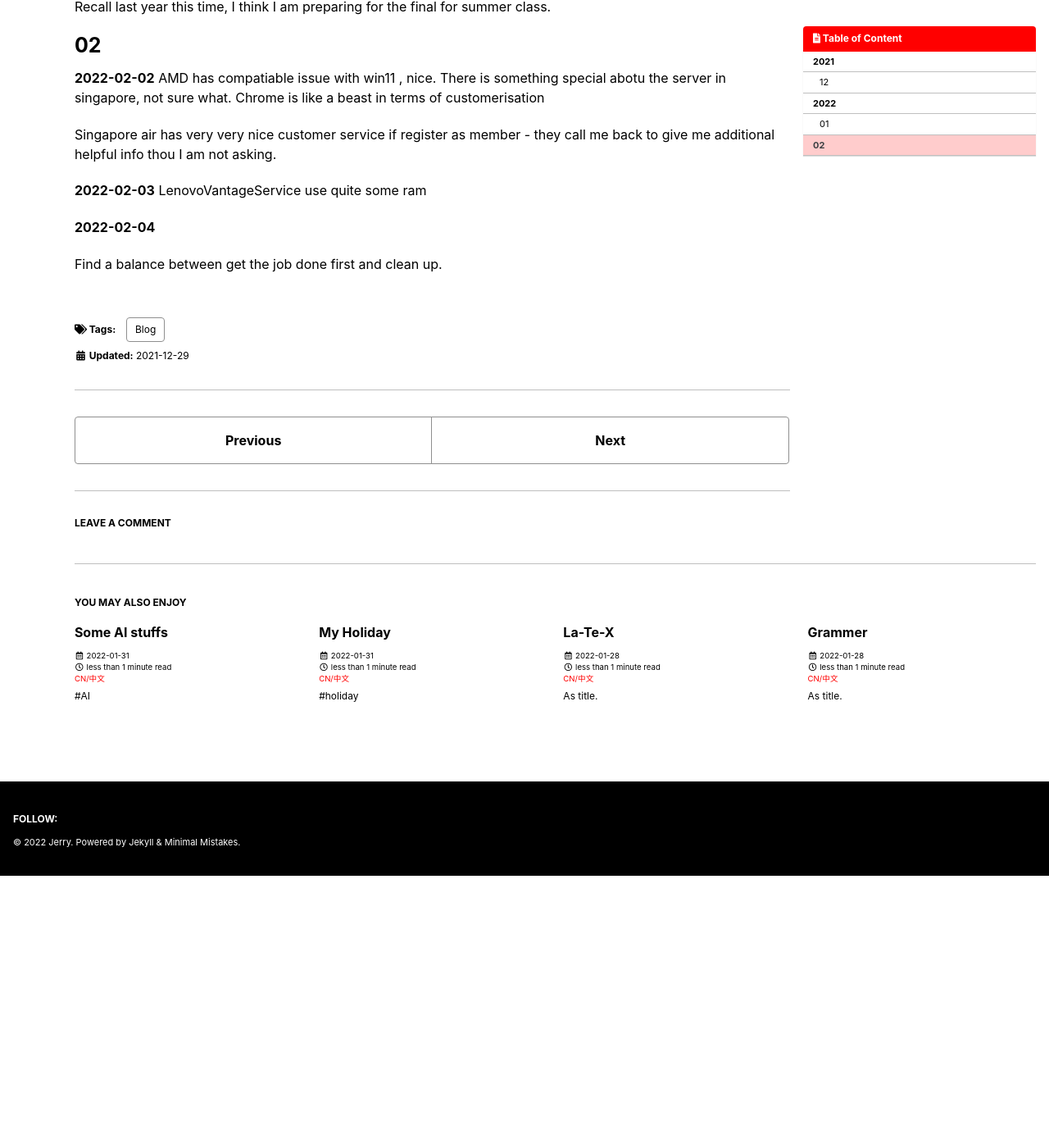
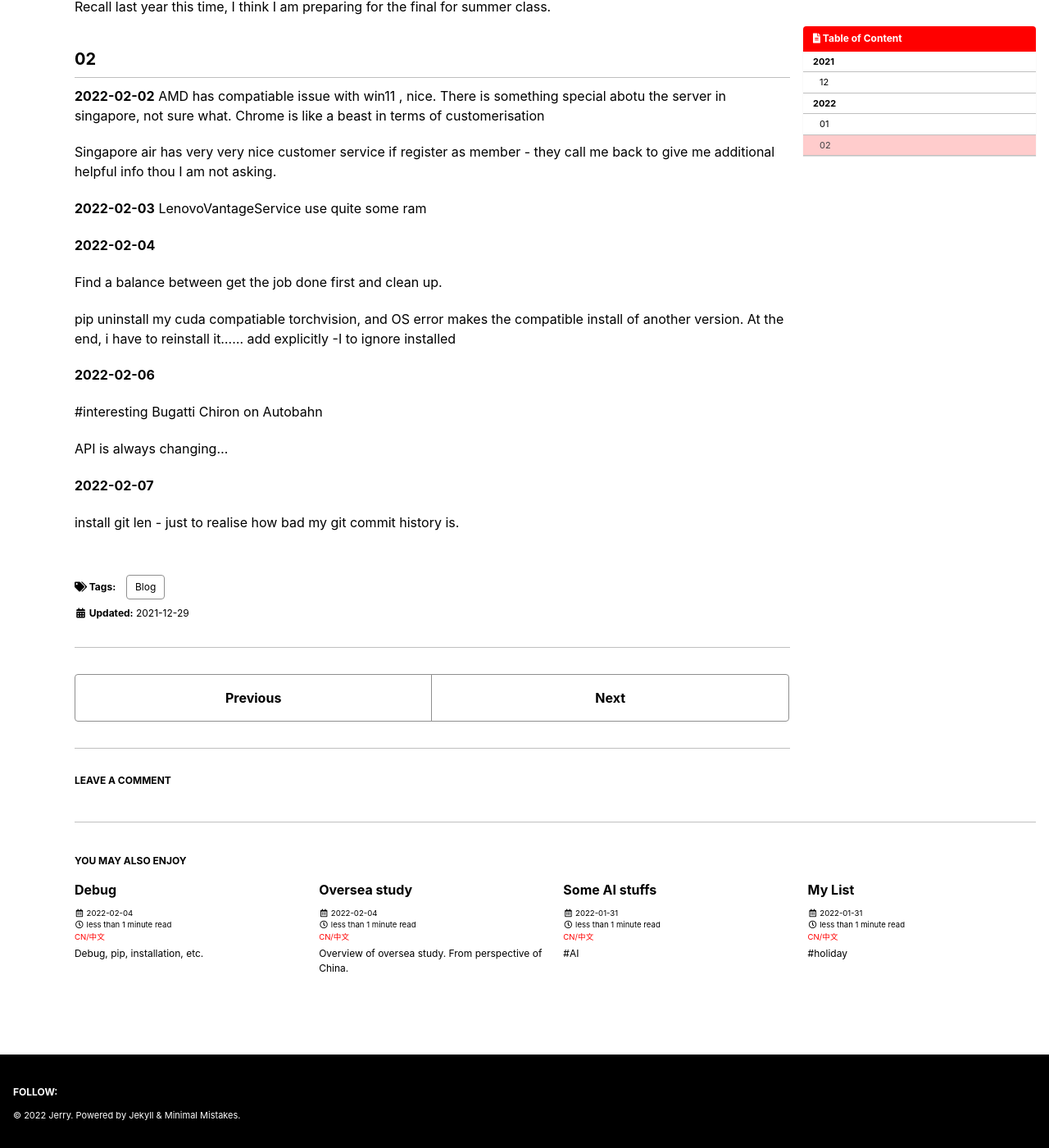
Before and after one commit to postsent/postsent.github.io, a Jekyll site: the page built from _posts/computing/jeykll/2021-12-29-logs.md, in a window 1280 px wide and 1400 px high, scrolled down 16578 px. Shown: the whole window at 82% size. Built offline with Jekyll 4.4.1, drawn with Linux system fonts in a browser that asks for light colours; cached includes are drawn as plain includes; emoji names are drawn with the system emoji font; comment, search, counter and statistics services are not loaded; before the commit the page ends 17646 px from its top, so only the background shows below that.

```diff
--- /dev/null
+++ b/_posts/causal/2022-02-04-oversea-study.md
@@ -0,0 +1,20 @@
+---
+title: Oversea study
+date: 2022-02-04
+last_modified_at: 2022-02-04
+tags:
+  - Blog
+excerpt: Overview of oversea study. From perspective of China.
+---
+
+# Timing
+
+| Country |  Enrol|
+|:---| :---|
+|Australia| February, Sepetember |
+|US| |
+|UK| |
+|Canada| |
+|Hongkong| |
+
+#TODO
--- a/_posts/computing/cheatsheet/2022-01-28-latex.md
+++ b/_posts/computing/cheatsheet/2022-01-28-latex.md
@@ -1,5 +1,5 @@
 ---
-title: La-Te-X
+title: LaTeS(X)
 date: 2022-01-28
 last_modified_at: 2022-01-28
 categories:
--- /dev/null
+++ b/_posts/computing/cs/1011-01-04-debug.md
@@ -0,0 +1,22 @@
+---
+title: Debug
+date: 2022-02-04
+last_modified_at: 2022-02-04
+tags:
+  - Blog
+excerpt: Debug, pip, installation, etc.
+---
+
+[pip install from .gz file from github](https://blog.csdn.net/Fitz1318/article/details/119716339), since pip from terminal sometimes does not work in China.
+
+``git add .`` use at where the .gitignore file is.
+
+use function before declare: wrap around another small function
+
+\# pip install OSError
+run CMD as adminstartor
+``pip install sklearn --user``
+
+cuda run out of memory
+the bigger the gpu memory is, the better
+https://stackoverflow.com/questions/54374935/how-to-fix-this-strange-error-runtimeerror-cuda-error-out-of-memory
--- a/_posts/computing/jeykll/2021-12-29-logs.md
+++ b/_posts/computing/jeykll/2021-12-29-logs.md
@@ -599,7 +599,7 @@
 
 Recall last year this time, I think I am preparing for the final for summer class.
 
-# 02
+## 02
 **2022-02-02**
 AMD has compatiable issue with win11 , nice.
 There is something special abotu the server in singapore, not sure what.
@@ -613,3 +613,17 @@
 **2022-02-04**
 
 Find a balance between get the job done first and clean up.
+
+pip uninstall my cuda compatiable torchvision, and OS error makes the compatible install of another version.
+At the end, i have to reinstall it......
+add explicitly -I to ignore installed
+
+**2022-02-06**
+
+\#interesting Bugatti Chiron on Autobahn
+
+API is always changing...
+
+**2022-02-07**
+
+install git len - just to realise how bad my git commit history is.
```
Also changed, not shown: _posts/causal/2022-01-31-my-holiday.md (+9 -1 lines), _posts/computing/cheatsheet/2021-12-28-apps.md (+1 -1 lines), _posts/computing/data_science/nlp/2021-01-05-nlp.md (+22 -3 lines).
